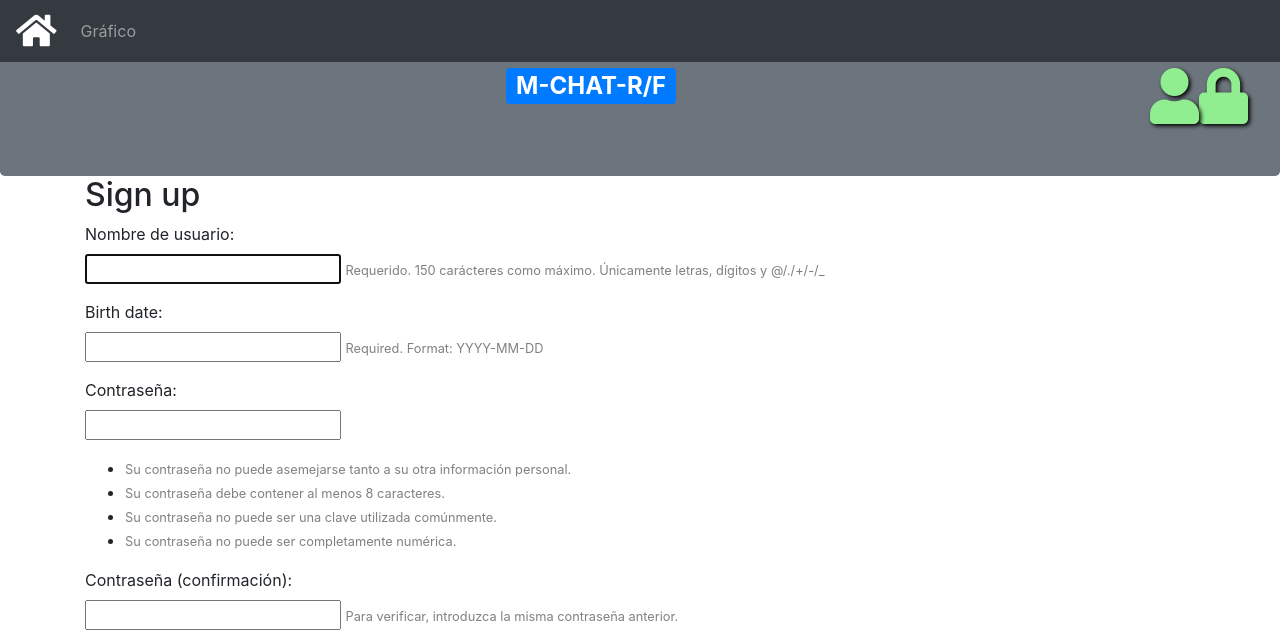
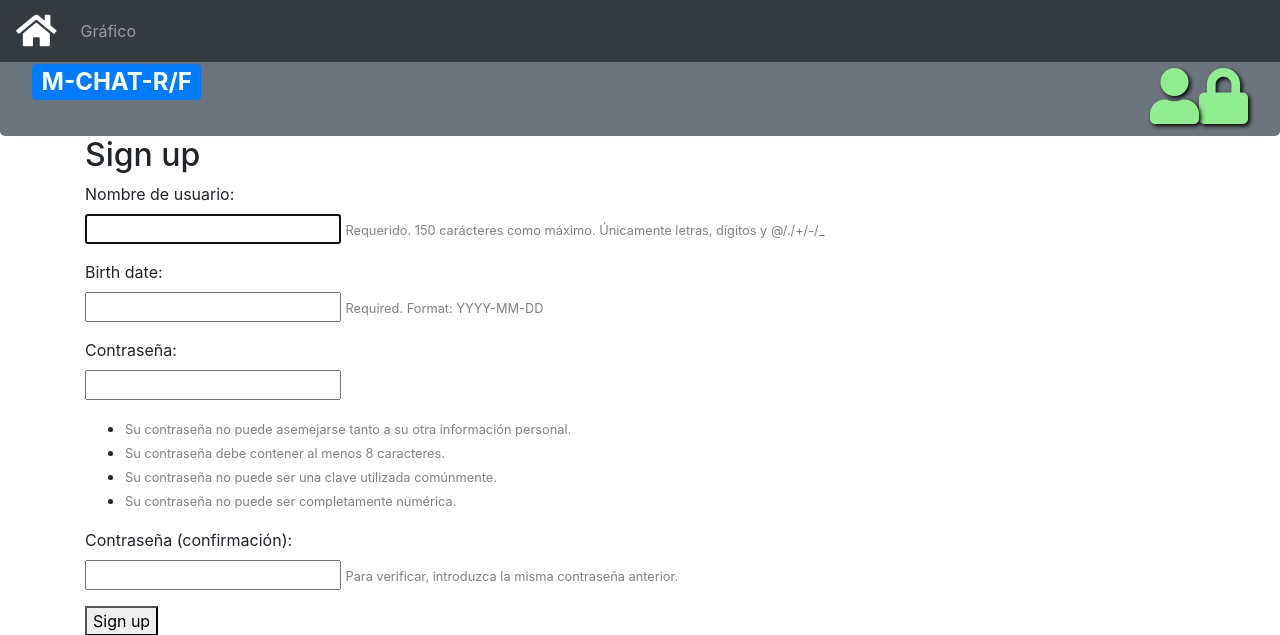
Before and after one commit to alexnvidia/mchat, a Django app: page /signup/ in a window 1280 px wide. Shown: the top 635 px of the page. Run offline with Django 3.2, Linux system fonts and the light colour scheme; parts of the project's set-up code (start-up, migrations or seed data) failed here and were passed over; some libraries are stand-ins or nearby versions.

Commit message:
test responsieve

```diff
--- a/testM/templates/testM/base.html
+++ b/testM/templates/testM/base.html
@@ -33,7 +33,7 @@
             <a href="{% url 'signup' %}" class="top-menu float-sm-right display-4" style="color:lightgreen;text-shadow:2px 2px 4px #000000;" data-toggle="tooltip" title="Registrarme"><span class="fas fa-user"></span></a>
 
         {% endif %}
-        <h2><span class="badge badge-primary">M-CHAT-R/F</span></h2>
+        <h2><span class="badge badge-primary float-sm-left">M-CHAT-R/F</span></h2>
     </div>
     <nav class="navbar navbar-expand-sm bg-dark navbar-dark fixed-top">
         <a class="navbar-brand fas fa-home" style="font-size:36px"href="/"></a>
```
